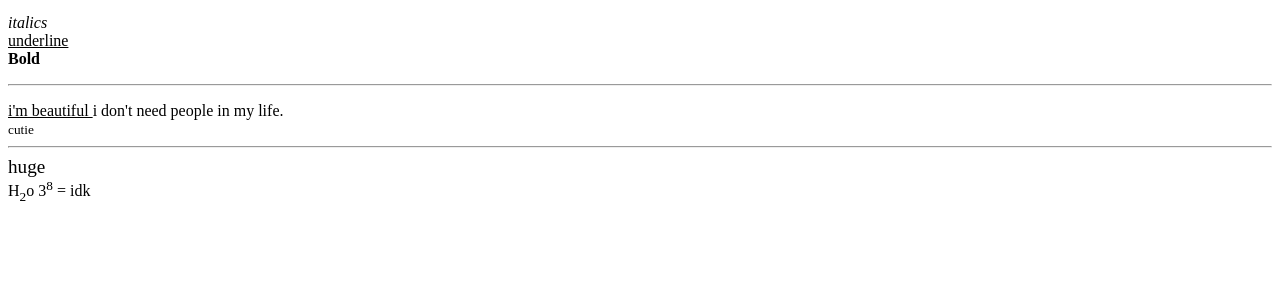
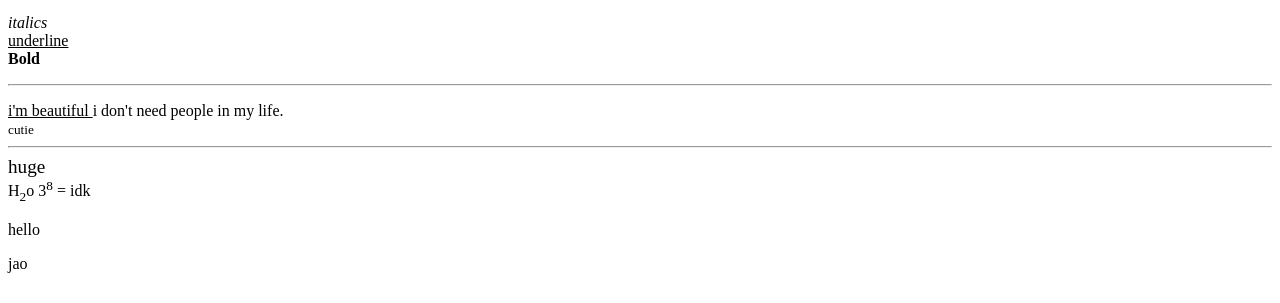
Before and after one commit to Shrutidix/learner, a plain HTML site: page index.html in a window 1280 px wide. Shown: the part 497-800 px from the top of the page. Drawn offline with Linux system fonts and the light colour scheme.

Commit message:
add a line

```diff
--- a/index.html
+++ b/index.html
@@ -45,6 +45,11 @@
      <!--semantic tags are those which can be understandable by just reading
         the tag e.g. header , footer n
         non-symentic tags are total opposite e.g. div etc. -->
+        <div>
+            <P> hello</P>
+            <P>jao</P>
+            </P>
+        </div>
 
     </body>
 </head>
```
